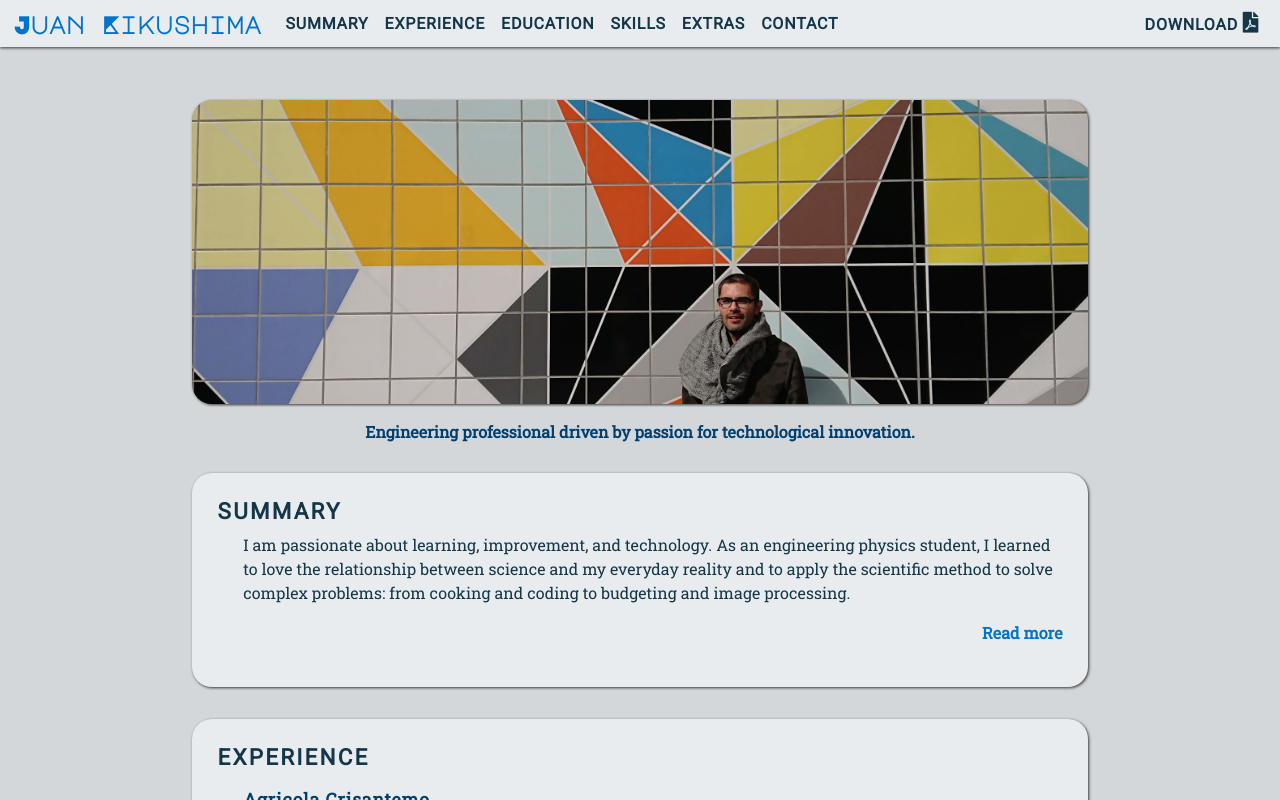
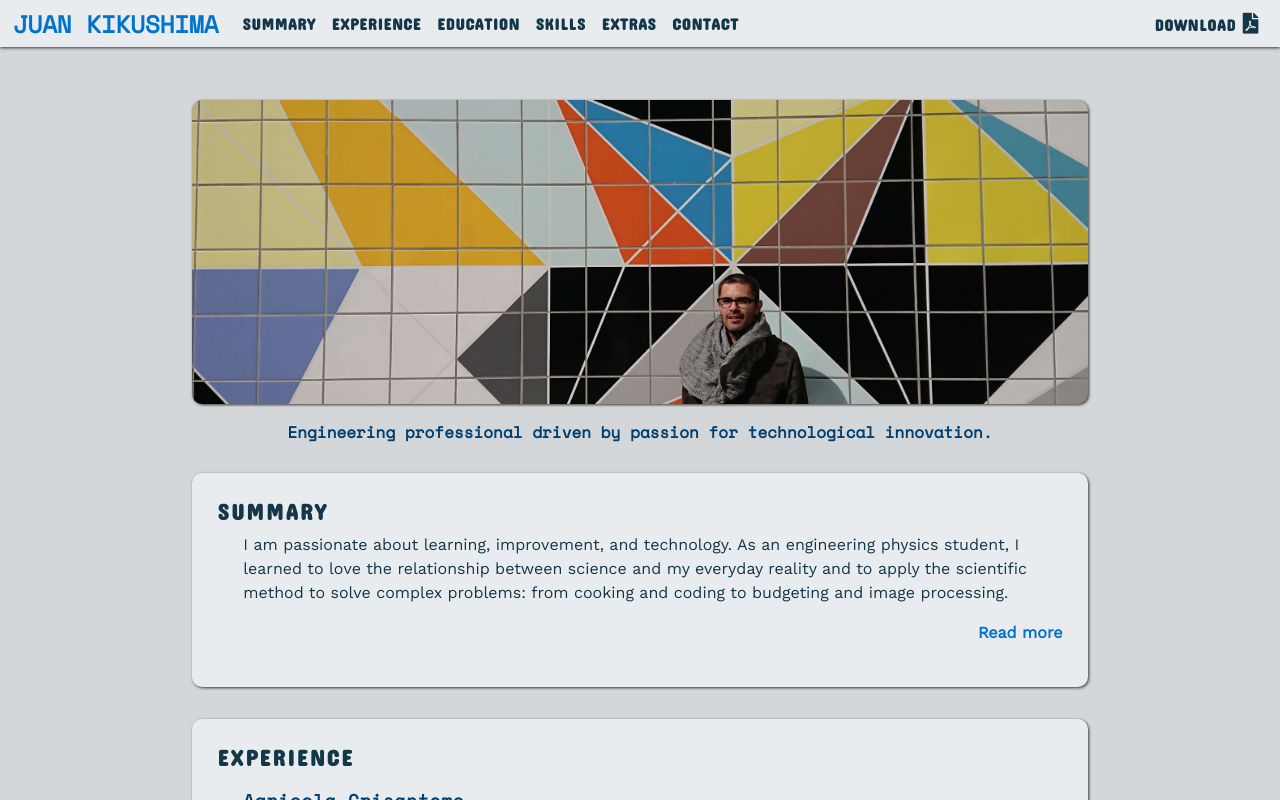
Before and after one commit to juankikushima/resume, a plain HTML site: page index.html in a window 1280 px wide. Shown: the top 800 px of the page. Drawn offline with nearby package versions, Linux system fonts and the light colour scheme.

Commit message:
Change all fonts and reduce .tarjeta corners

```diff
--- a/css/style.css
+++ b/css/style.css
@@ -11,7 +11,7 @@
 }
 
 body {
-  font-family: 'Roboto Slab', serif !important;
+  font-family: 'Work Sans', sans-serif;
   color: var(--color2) !important;
   background-color: var(--color1);
 }
@@ -24,34 +24,34 @@ nav.navbar-custom {
 }
 
 .navbar-custom {
-  font-family: 'Roboto', sans-serif!important;
+  font-family: 'Concert One', cursive;
   padding: 0 1vw 0 1vw !important;
   background-color: var(--color1);
 }
 
 .navbar-custom .navbar-brand {
-  font-family: 'Major Mono Display', monospace;
+  font-family: 'Space Mono', monospace;
   color: var(--color3) !important;
   font-size: 1.5em !important;
   font-weight:bolder;
 }
 
 .navbar-custom .nav-item .nav-link {
-  font-family: 'Roboto', sans-serif!important;
+  font-family: 'Concert One', cursive;
   color: var(--color2) !important;
   font-weight:bold;
   letter-spacing: .05em;
 }
 
 .navbar-custom .navbar-brand:hover {
-  font-family: 'Major Mono Display', monospace;
+  font-family: 'Space Mono', monospace;
   color: var(--color2) !important;
   font-size: 1.5em !important;
   font-weight:bolder;
 }
 
 .navbar-custom .nav-item:hover .nav-link {
-  font-family: 'Roboto', sans-serif!important;
+  font-family: 'Concert One', cursive;
   color: var(--color3) !important;
   font-weight:bold;
   letter-spacing: .05em;
@@ -94,6 +94,7 @@ span#pdficon {
 }
 
 .motto {
+  font-family: 'Space Mono', monospace;
   color: var(--color4);
   font-weight: bold;
   text-align: center;
@@ -179,6 +180,7 @@ p.readLinkcont {
 }
 
 .info {
+  font-family: 'Work Sans', sans-serif;
   display: flex;
   flex-direction: column;
 }
@@ -200,7 +202,7 @@ span.anchor {
 }
 
 h3 {
-  font-family: 'Roboto', sans-serif!important;
+  font-family: 'Concert One', cursive;
   font-size: 1.4em !important;
   font-weight: bolder !important;
   color: var(--color2) !important;
@@ -208,6 +210,7 @@ h3 {
 }
 
 .list-group-item-heading {
+  font-family: 'Space Mono', monospace;
   font-size: 1.1em !important;
   color: var(--color4) !important;
   font-weight: 600;
@@ -221,6 +224,7 @@ h3 {
 }
 
 .subt{
+  font-family: 'Space Mono', monospace;
   color:var(--color3) !important;
   font-weight: 450;
 }
@@ -280,7 +284,7 @@ h3 {
     background-color: var(--color1);
     margin: 100px 15vw 0 15vw;
     flex-basis: 100%;
-    border-radius: 20px;
+    border-radius: 10px;
     -webkit-box-shadow: 1px 1px 3px 0px rgba(0,0,0,0.75);
     -moz-box-shadow: 1px 1px 3px 0px rgba(0,0,0,0.75);
     box-shadow: 1px 1px 3px 0px rgba(0,0,0,0.75);
@@ -310,7 +314,7 @@ h3 {
     background-color: var(--color1);
     margin: 2vh 0 2vh 0;
     padding: 2vw 2vw 2vw 2vw;
-    border-radius: 20px;
+    border-radius: 10px;
     -webkit-box-shadow: 1px 1px 3px 0px rgba(0,0,0,0.75);
     -moz-box-shadow: 1px 1px 3px 0px rgba(0,0,0,0.75);
     box-shadow: 1px 1px 3px 0px rgba(0,0,0,0.75);
@@ -381,7 +385,7 @@ h3 {
     background-image:url(../images/footerimg.png);
     height: 23vh;
     margin: 2vh 15vw 4vh 15vw;
-    border-radius: 20px;
+    border-radius: 10px;
     -webkit-box-shadow: 1px 1px 3px 0px rgba(0,0,0,0.75);
     -moz-box-shadow: 1px 1px 3px 0px rgba(0,0,0,0.75);
     box-shadow: 1px 1px 3px 0px rgba(0,0,0,0.75);
--- a/index.html
+++ b/index.html
@@ -6,7 +6,7 @@
     <meta name="viewport" content="width=device-width, initial-scale=1, shrink-to-fit=no">
     <meta name="theme-color" content="#E9ECEE">
     <title>Juan Kikushima - Resume</title>
-    <link href="https://fonts.googleapis.com/css?family=Major+Mono+Display|Roboto|Roboto+Slab" rel="stylesheet">
+    <link href="https://fonts.googleapis.com/css?family=Concert+One|Space+Mono|Work+Sans" rel="stylesheet">
     <link rel="icon" sizes="192x192" href="images/favicon.png">
     <link rel="stylesheet" href="https://maxcdn.bootstrapcdn.com/bootstrap/4.1.3/css/bootstrap.min.css">
     <link rel="stylesheet" href="https://use.fontawesome.com/releases/v5.6.3/css/all.css" integrity="sha384-UHRtZLI+pbxtHCWp1t77Bi1L4ZtiqrqD80Kn4Z8NTSRyMA2Fd33n5dQ8lWUE00s/" crossorigin="anonymous">
@@ -14,7 +14,7 @@
   </head>
   <body>
     <nav class="navbar navbar-expand-lg  navbar-light navbar-custom fixed-top">
-      <a class="navbar-brand" href="#home" target="_top">Juan Kikushima</a>
+      <a class="navbar-brand" href="#home" target="_top">JUAN KIKUSHIMA</a>
       <!-- Toggler/collapsibe Button -->
       <button class="navbar-toggler" type="button" data-toggle="collapse" data-target="#collapsibleNavbar">
         <span class="navbar-toggler-icon"></span>
```
